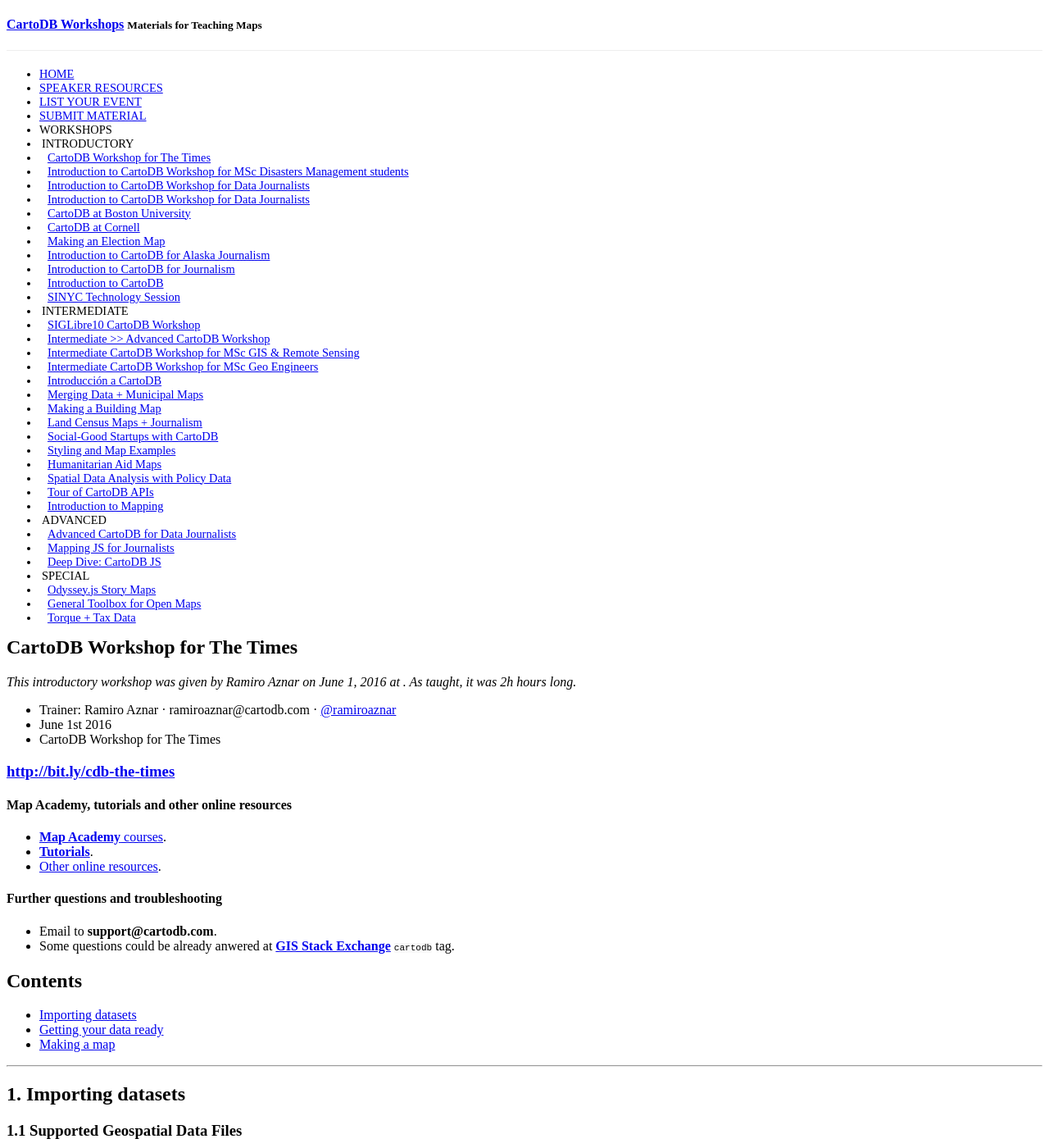
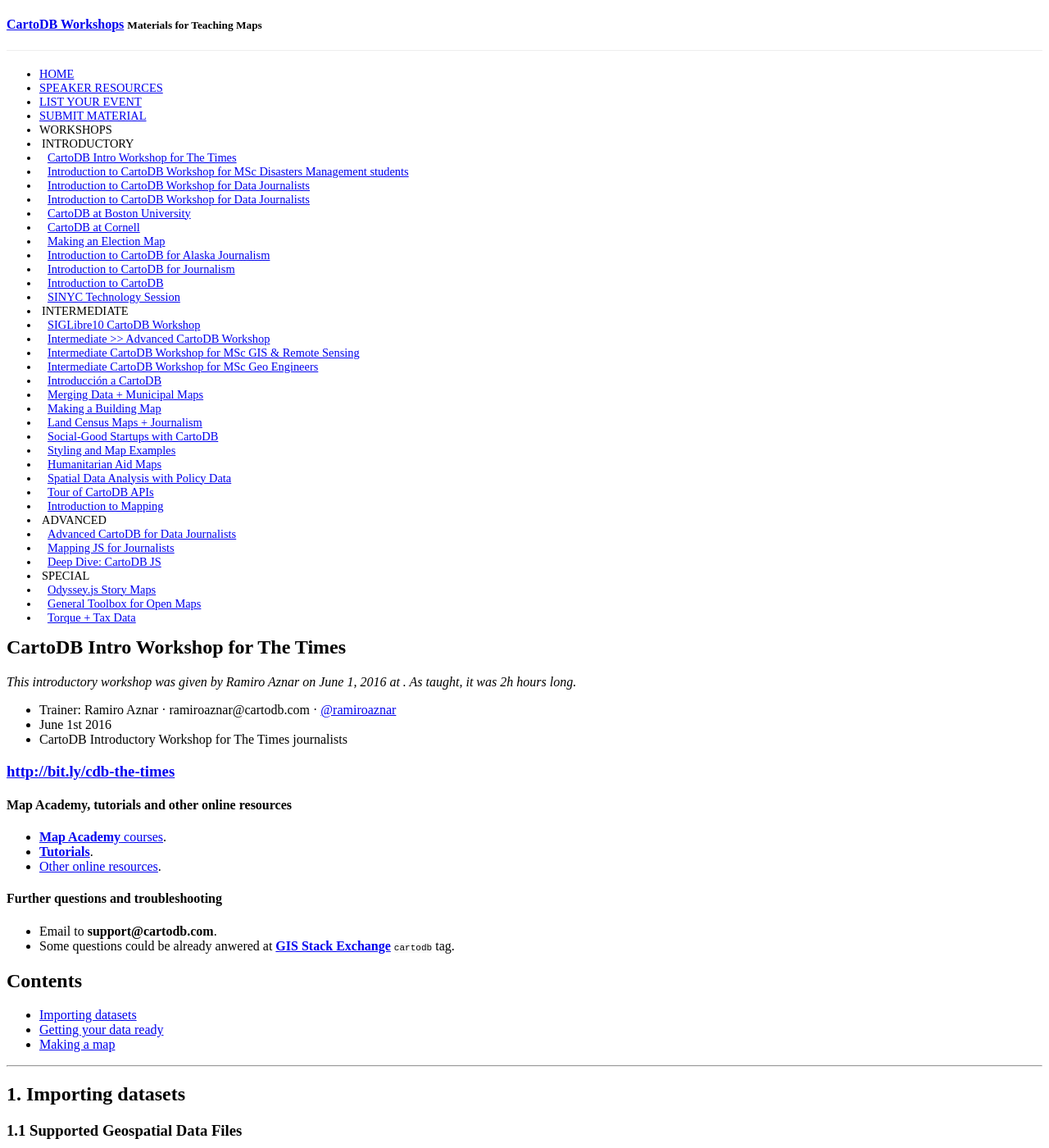
Before and after one commit to CartoDB/training, a Jekyll site: the page built from _posts/2016-06-01-the-times.md, in a window 1280 px wide and 1400 px high. Shown: the whole window at 82% size. Built offline with Jekyll 4.4.1, drawn with Linux system fonts in a browser that asks for light colours; a style sheet for code colours, icons or effects is not loaded.

Commit message:
change title

```diff
--- a/_posts/2016-06-01-the-times.md
+++ b/_posts/2016-06-01-the-times.md
@@ -1,6 +1,6 @@
 ---
 layout: page
-title: CartoDB Workshop for The Times
+title: CartoDB Intro Workshop for The Times
 category: introductory
 date: 2016-06-1
 author: 'Ramiro Aznar'
@@ -9,7 +9,7 @@
 
 * Trainer: Ramiro Aznar · ramiroaznar@cartodb.com · [@ramiroaznar](http://twitter.com/ramiroaznar)
 * June 1st 2016
-* CartoDB Workshop for The Times
+* CartoDB Introductory Workshop for The Times journalists
 
 ### [http://bit.ly/cdb-the-times](http://bit.ly/cdb-the-times)
 
```
